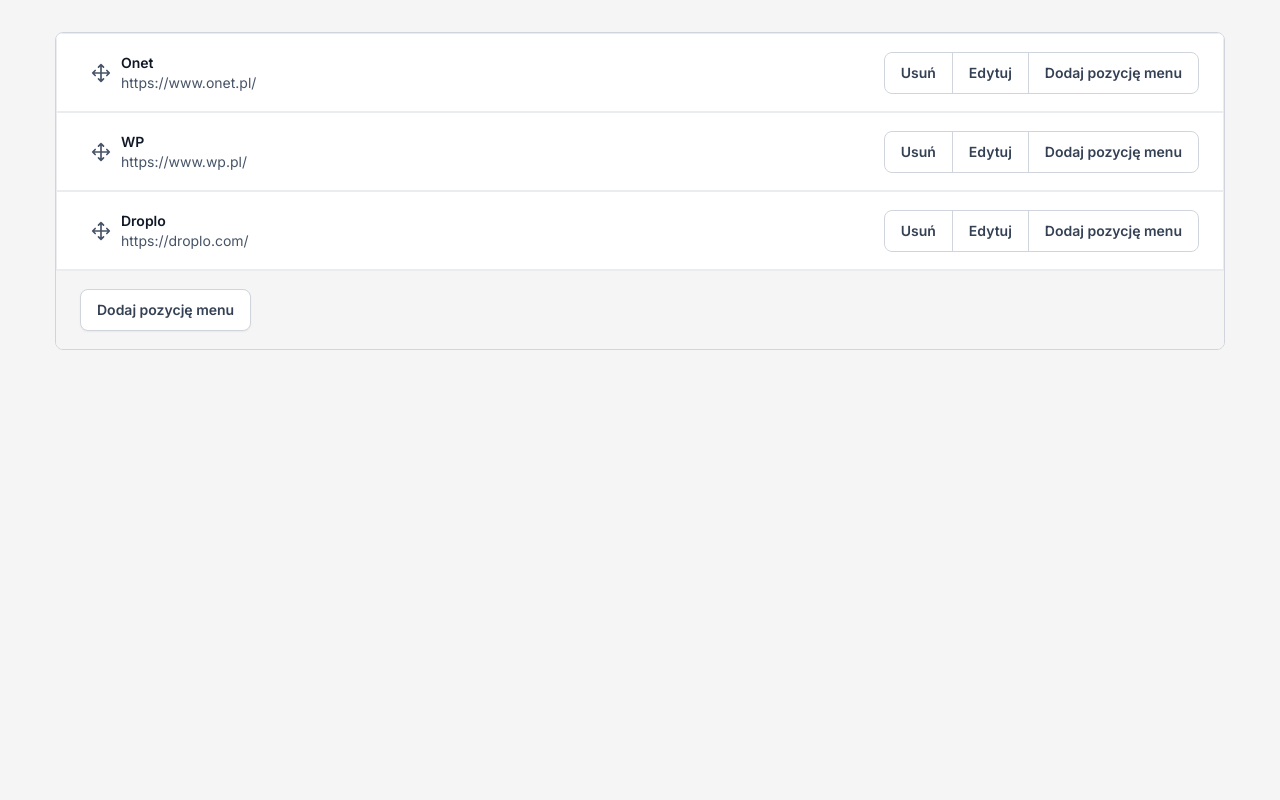
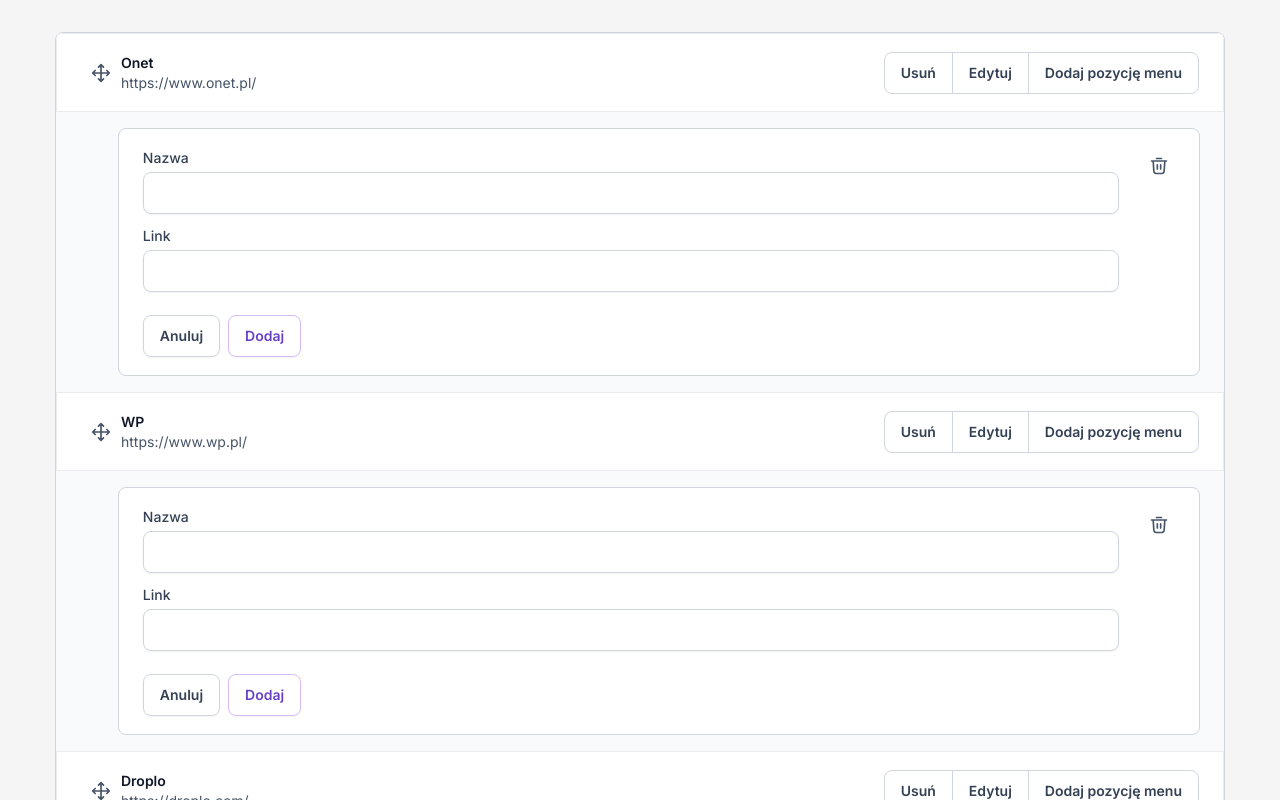
Before and after one commit to SD91PL/drop-menu, a Next.js app: page / in a window 1280 px wide. Shown: the top 800 px of the page. Built offline with nearby package versions, Linux system fonts and the light colour scheme.

Commit message:
refactor: prepare code for nested items and remove useless Tailwind classes

```diff
--- a/components/MenuItem.jsx
+++ b/components/MenuItem.jsx
@@ -2,6 +2,8 @@
 import { useSortable } from '@dnd-kit/sortable'
 import { CSS } from '@dnd-kit/utilities'
 import MenuForm from './MenuForm'
+import NestedWrapper from './NestedWrapper'
+import MenuWrapper from './MenuWrapper'
 
 export default function MenuItem({
 	id,
@@ -97,7 +99,7 @@
 
 			{/* Edit form */}
 			{isEditing && (
-				<div className='py-2 px-1 sm:py-4 sm:px-6 w-full bg-[#F9FAFB] border-b border-b-[#EAECF0]'>
+				<div className='py-2 px-1 sm:py-4 sm:px-6 w-full'>
 					<MenuForm
 						defaultValues={{ name, link }} // Pass initial values for the form
 						onSubmit={handleEditSubmit} // Handle the form submission
@@ -106,6 +108,20 @@
 					/>
 				</div>
 			)}
+
+			<NestedWrapper>
+				{/* Adding Nested Items form - start */}
+				<div className='py-2 pr-2 sm:py-4 sm:pr-6 w-full'>
+					<MenuForm />
+				</div>
+				{/* Adding Nested Items form - end */}
+
+				{/* Nested Items - start */}
+				{/* <MenuWrapper> */}
+				{/* Nested Items */}
+				{/* </MenuWrapper> */}
+				{/* Nested Items - end */}
+			</NestedWrapper>
 		</li>
 	)
 }
--- /dev/null
+++ b/components/NestedWrapper.jsx
@@ -0,0 +1,8 @@
+export default function NestedWrapper({ children }) {
+	return (
+		<div className='flex'>
+			<div className='mr-3 sm:mr-6 w-5 sm:w-10'>{/* SPACE DIV */}</div>
+			{children}
+		</div>
+	)
+}
```
